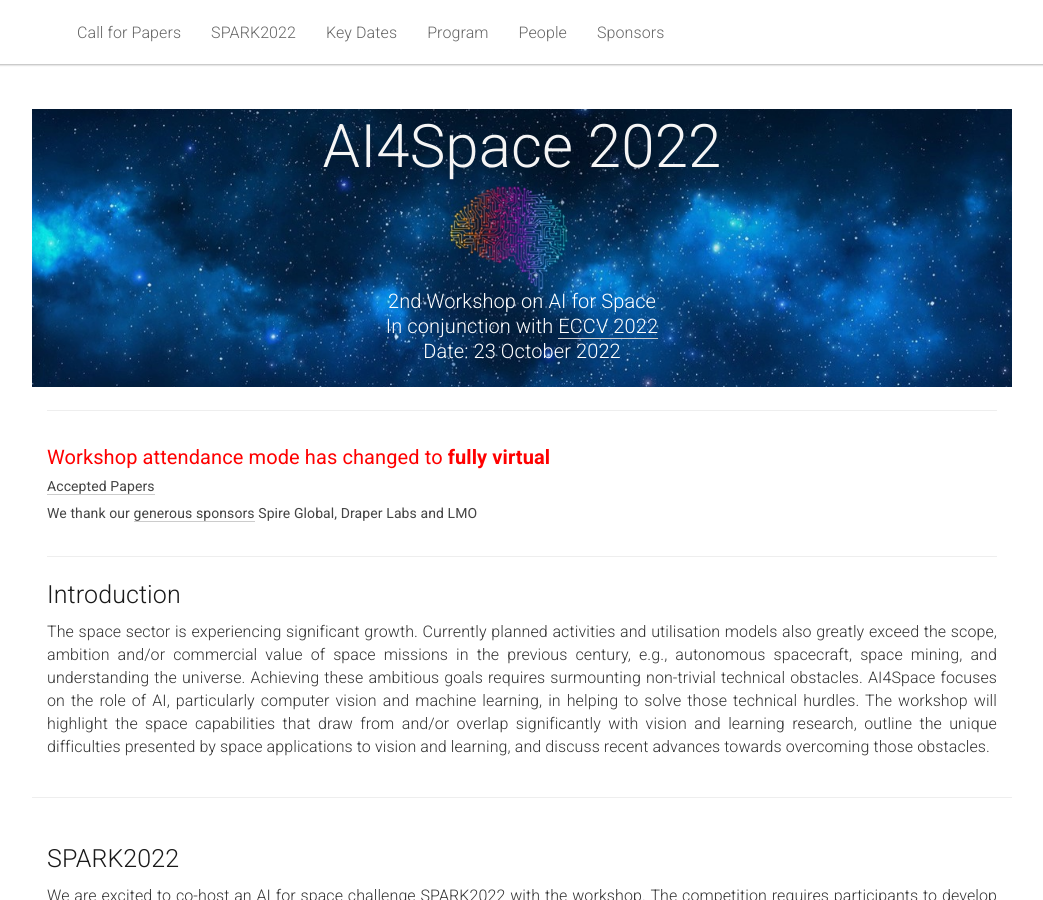
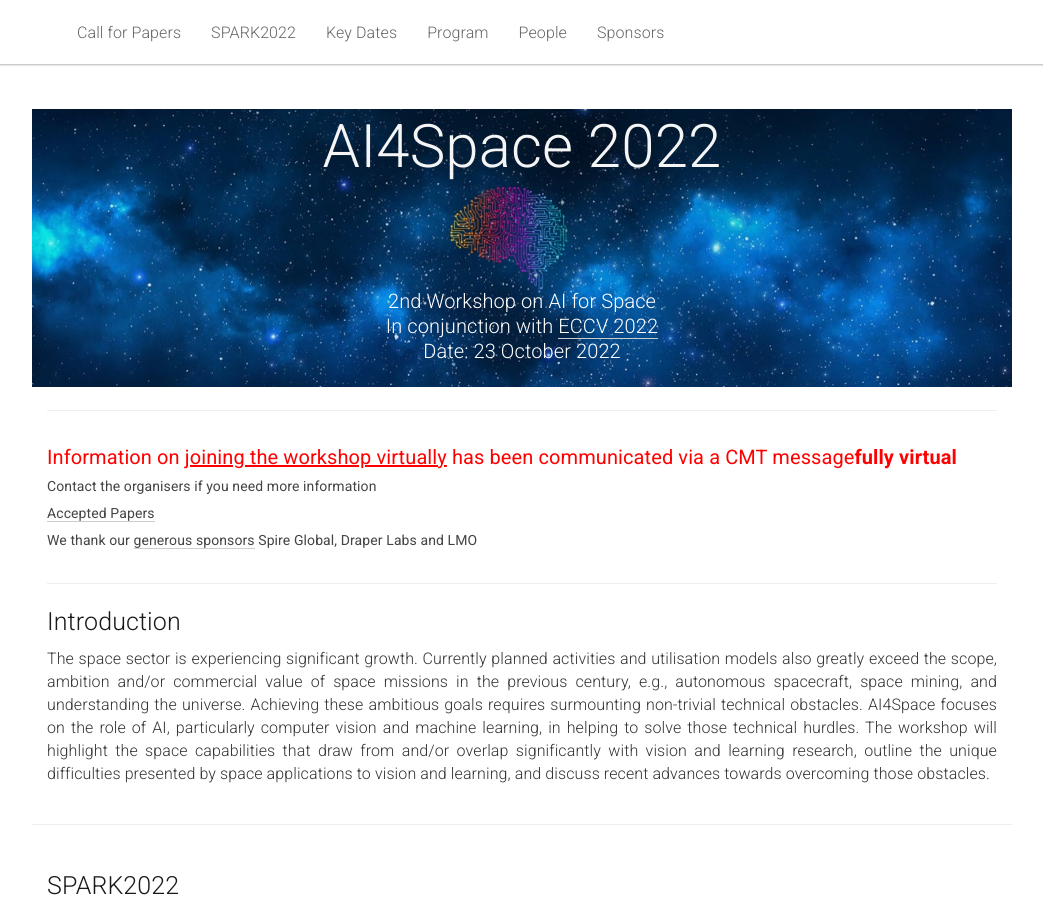
Before and after one commit to AIforSpace/2024, a Jekyll site: the page built from _pages/home.md, in a window 1280 px wide and 900 px high. Shown: the whole window, without its empty margins (118-1161 px from the left). Built offline with Jekyll 4.4.1, drawn with Linux system fonts in a browser that asks for light colours.

Commit message:
Update home.md

```diff
--- a/_pages/home.md
+++ b/_pages/home.md
@@ -30,7 +30,8 @@ acknowledgements: ""
 
 <div class="row">
   <div class="col-xs-12">
-    <h5 style="color:red">Workshop attendance mode has changed to <b>fully virtual</b></h5>
+    <h5 style="color:red">Information on <u>joining the workshop virtually</u> has been communicated via a CMT message<b>fully virtual</b></h5>
+    <h6>Contact the organisers if you need more information</h6>
     <h6><a href="#papers">Accepted Papers</a></h6>
     <h6>We thank our <a href="#sponsor_spire">generous sponsors</a> Spire Global, Draper Labs and LMO</h6>
   </div>
```
